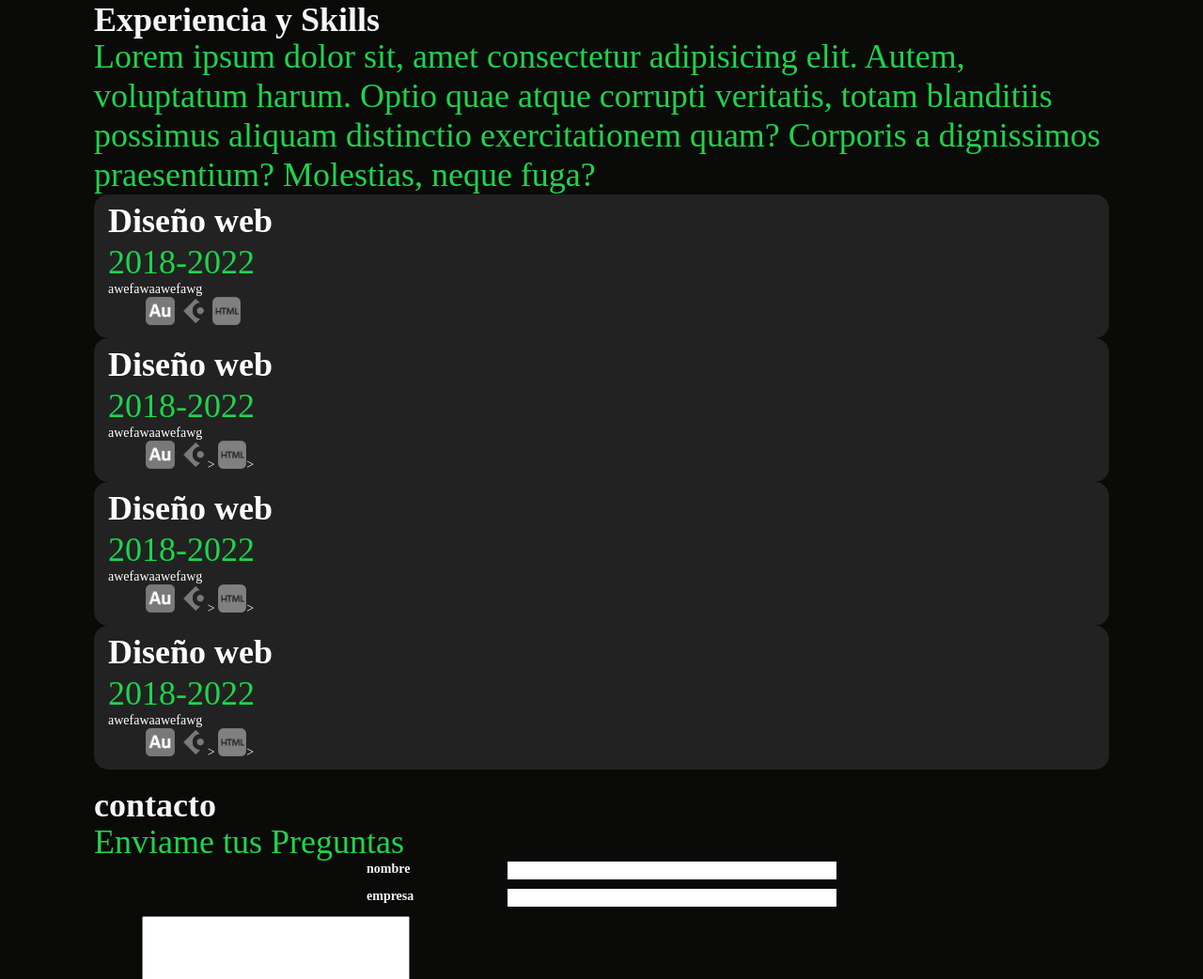
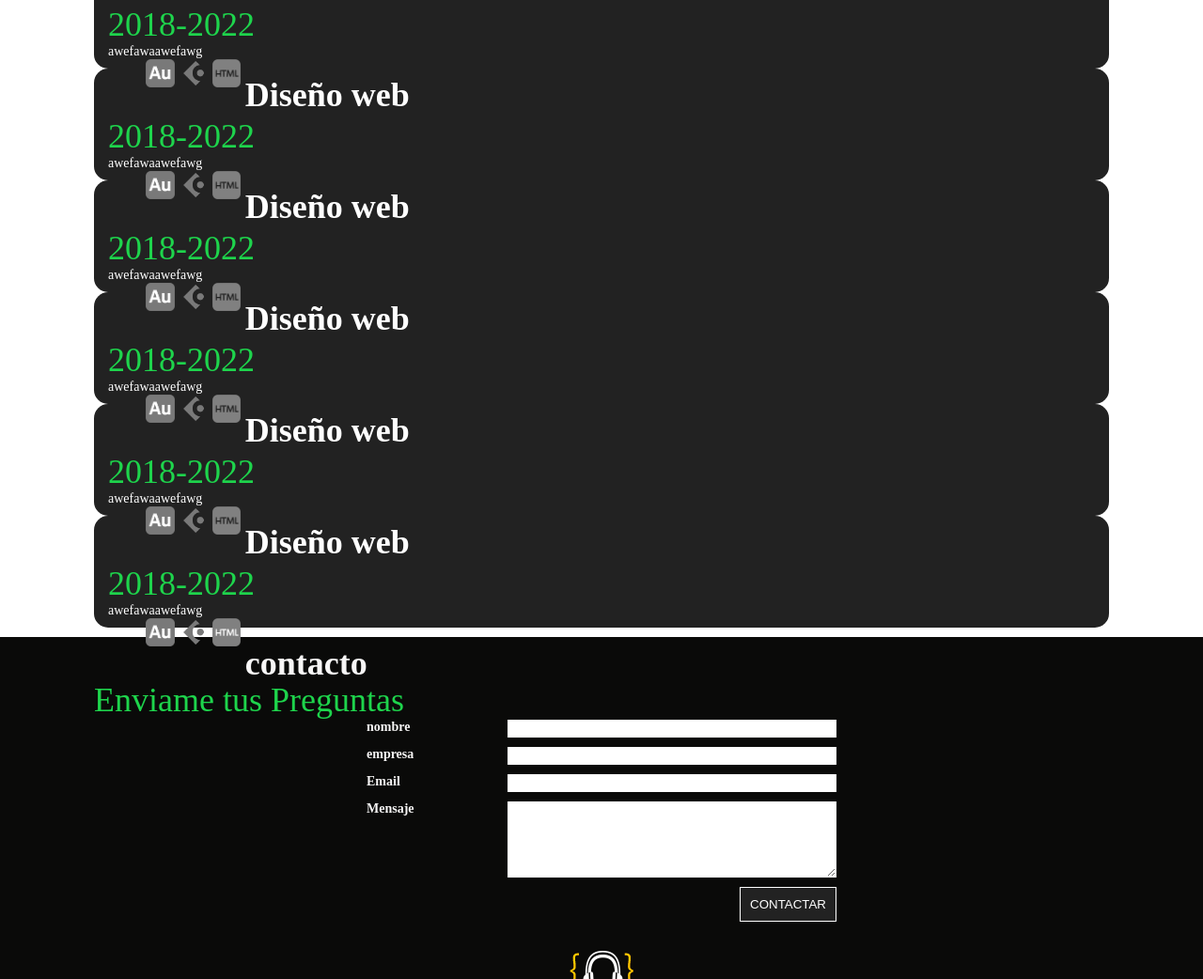
Before and after one commit to rodrigoalexis12345/Portafoliorodrigoapaza.github.io, a plain HTML site: page index.html in a window 1280 px wide. Shown: the part 1758-2800 px from the top of the page at 94% size. Drawn offline with Linux system fonts and the light colour scheme.

Commit message:
Update index.html

```diff
--- a/index.html
+++ b/index.html
@@ -1,7 +1,7 @@
 <!DOCTYPE html>
 <html>
     <head>
-        <meta charset="UTF8">
+        <meta charset="UTF-8">
         <title>Portafolio de rodrigo</title>
         <script src="https://kit.fontawesome.com/f56f6708a5.js"crossorigin="anonymous"></script>
         <link rel="stylesheet" href="css/estilos.css">
@@ -12,7 +12,7 @@
             <ul>
                 <li><a href="#sobremi">Sobre mi </a></li>
                 <li><a href="#Portafolio">Portafolio</a></li>
-                <li id="logo"><img src="img/cascos.png" alt="Portafolio 1"></li>
+                <li id="logo"><img src="img/cascos.png"></li>
                 <li><a href="#skills">Skills</a></li>
                 <li><a href="#Contactar">contactar</a></li>
             </ul>
@@ -20,50 +20,53 @@
 
         <article>
             <!--Bloque de Inicio-->
-            <section id="inicio" class="seccion">
+            <section id="inicio" class="section">
                 <h2>Rodrigo Alexis</h2>
                 <h3 class="hastag">#Programador</h3>
                 <h3 class="hastag">#jugador</h3>
                 <ul id="redessociales">
                     <li><a href="https://open.spotify.com/"target="_blank"><i class="fa-brands fa-spotify"></i></a></li>
-                 <li> <a href="https://twitter.com/"target="_blank"><i class="fa brands fa-twitter"></i></a></li>
-                 <li> </li><a href="https://www.linkedin.com/"target="_blank"><i class="fa-brands fa-linkedin"></i></a></li>
-                 <li> <a href="https://www.instagram.com"target="_blank"><i class="fa-brands fa-square-instagram"></i></a></li>
+                    <li><a href="https://twitter.com/"target="_blank"><i class="fa brands fa-twitter"></i></a></li>
+                    <li><a href="https://www.linkedin.com/"target="_blank"><i class="fa-brands fa-linkedin"></i></a></li>
+                    <li><a href="https://www.instagram.com"target="_blank"><i class="fa-brands fa-square-instagram"></i></a></li>
                 </ul>
             </section>
 
             <!--Bloque2: Sobre mi-->
-            <section id="Sobre mi"class="seccion">
-                <div id="Imgsobremi"><img src="img/inicio.png"height="250px"></div>
+            <section id="Sobre mi"class="section">
                 <div id="Imgsobremi">
                     <h2>Sobre mi</h2>
+                    <img src="img/Bill_Gates.jpeg" height="250px">
                     <p>Soy<strong>Programador y apasionado por la tecnologia</strong></p><!--NEGRITA-->
-                <img src="img/Bill_Gates.jpeg" height="250px">
                     <p>Soy <strong>Rodrigo Alexis</strong></p>
                     <p>estudio la carrera diseño y desarrollo de sotware,me defino como una <cite> Persona alegre y activo </cite></p>
                 </div>
             </section>
             <!--Bloque3:de Portafolio-->
-            <section id="Portafolio" class="seccion">
+            <section id="portafolio" class="section">
                 <h2>Portafolio</h2>
                 <h3>Si 1+1 es 2 por que lo que yo siento por ella
                 no es lo mismo que ella siente por mi</h3>
                 <div class="filaportafolio">
-                <div>
-                <video controls width="250" src="Media/Netlfix.mp4"></video>
+                    <div class="card">
+                        <video controls width="265" src="Media/Netlfix.mp4" type="video mp4"></video>
                         <h3>musica</h3>
                         <h4>Concierto Rata Blanca</h4>
                         <div class="sep"></div>
                         <p>Lorem ipsum dolor sit amet consectetur adipisicing elit</p>
-               <div class="masinfo"><button type="button">MAS INFO</button></div>
+                        <div class="masinfo">
+                            <button type="button">MAS INFO</button>
+                        </div>
                     </div>
                     <div class="card">
-                <iframe src="https://www.youtube.com/embed/U2ybLufNxAc" title="YouTube video player" frameborder="0" allow="accelerometer; autoplay; clipboard-write; encrypted-media; gyroscope; picture-in-picture;web-share"allowfullscreen></iframe></Iframe>
+                        <video controls width="250" src="Media/Madagascar.mp4"></video>
                         <h3>musica</h3>
                         <h4>Concierto Rata Blanca</h4>
                         <div class="sep"></div>
                         <p>Lorem ipsum dolor sit amet consectetur adipisicing elit.</p>
-                <div class="masinfo"><button type="button">MAS INFO</button></div>
+                        <div class="masinfo">
+                            <button type="button">MAS INFO</button>
+                        </div>
                     </div>
                 <div class="card">
                         <img src="img/imagen_portfolio.png" alt="Portafolio 3">
@@ -71,7 +74,9 @@
                         <h4>Concierto rata Blanca</h4>
                         <div class="sep"></div>
                         <p>Lorem, ipsum dolor sit amet consectetur adipisicing elit</p>
-               <div class="masinfo"><button type="button">MAS INFO</button></div>
+                        <div class="masinfo">
+                            <button type="button">MAS INFO</button>
+                        </div>
                 </div>
                 <div class="card">
                         <img src="img/imagen_portfolio.png" alt="Portafolio 4">
@@ -79,14 +84,15 @@
                         <h4>Concierto rata Blanca</h4>
                         <div class="sep"></div>
                         <p>Lorem ipsum dolor sit amet consectetur adipisicing elit</p>
-                <div class="masinfo"><button type="button">MAS INFO</button></div>
-
+                        <div class="masinfo"><button type="button">MAS INFO</button>
+                    </div>
                 </div>
             </section>
             <!--Bloque4: Experiencia-->
-            <section id="Experiencia">
+            <section id="experiencia">
               <h2>Experiencia y Skills</h2>
               <h3>Lorem ipsum dolor sit, amet consectetur adipisicing elit. Autem, voluptatum harum. Optio quae atque corrupti veritatis, totam blanditiis possimus aliquam distinctio exercitationem quam? Corporis a dignissimos praesentium? Molestias, neque fuga?</h3>
+
                 <div class="gridexp">
                     <div class="cardexp">
                         <h2>Diseño web</h2>
@@ -95,7 +101,7 @@
                         <ul>
                             <li><img src="img/tecno_au.png" height="30px"></li>
                             <li><img src="img/tecno_cu.png" height="30px"></li>
-                <li></li><img src="img/tecno_html.png"height="30px"><li>
+                            <li><img src="img/tecno_html.png"height="30px"><li>
                         </ul>
                     </div>
                     <div class="cardexp">
@@ -104,8 +110,8 @@
                         <p>awefawaawefawg</p>
                         <ul>
                             <li><img src="img/tecno_au.png" height="30px"></li>
-                    <li></li><img src="img/tecno_cu.png" height="30px">></li>
-                    <li></li><img src="img/tecno_html.png" height="30px">></li>
+                            <li><img src="img/tecno_cu.png" height="30px"></li>
+                            <li><img src="img/tecno_html.png"height="30px"><li>
                         </ul>
                     </div>
                     <div class="cardexp">
@@ -114,8 +120,8 @@
                         <p>awefawaawefawg</p>
                         <ul>
                             <li><img src="img/tecno_au.png" height="30px"></li>
-                    <li></li><img src="img/tecno_cu.png" height="30px">></li>
-                    <li></li><img src="img/tecno_html.png" height="30px">></li>
+                            <li><img src="img/tecno_cu.png" height="30px"></li>
+                            <li><img src="img/tecno_html.png"height="30px"><li>
                         </ul>
                     </div>
                     <div class="cardexp">
@@ -124,43 +130,65 @@
                         <p>awefawaawefawg</p>
                         <ul>
                             <li><img src="img/tecno_au.png" height="30px"></li>
-                    <li></li><img src="img/tecno_cu.png" height="30px">></li>
-                    <li></li><img src="img/tecno_html.png" height="30px">></li>
+                            <li><img src="img/tecno_cu.png" height="30px"></li>
+                            <li><img src="img/tecno_html.png"height="30px"><li>
                         </ul>
-
+                    </div>
+                    <div class="cardexp">
+                        <h2>Diseño web</h2>
+                        <h3 class="textoizquierda">2018-2022</h3>
+                        <p>awefawaawefawg</p>
+                        <ul>
+                            <li><img src="img/tecno_au.png" height="30px"></li>
+                            <li><img src="img/tecno_cu.png" height="30px"></li>
+                            <li><img src="img/tecno_html.png"height="30px"><li>
+                        </ul>
+                    </div>
+                    <div class="cardexp">
+                        <h2>Diseño web</h2>
+                        <h3 class="textoizquierda">2018-2022</h3>
+                        <p>awefawaawefawg</p>
+                        <ul>
+                            <li><img src="img/tecno_au.png" height="30px"></li>
+                            <li><img src="img/tecno_cu.png" height="30px"></li>
+                            <li><img src="img/tecno_html.png"height="30px"><li>
+                        </ul>
+                    </div>
             </div>
             </section>
             <!--Bloque5: Contactar-->
             <section id="contactar">
                 <h2>contacto</h2>
                 <h3>Enviame tus Preguntas</h3>
-                <form  action="#"></form>
+                <form  action="#">
                     <div class="itemform">
                         <label for="nombre">nombre</label>
                         <input type="text" id="nombre" name="nombre"minlenght="2"maxlength="64" size="32" required>
-
                     </div>
                     <div class="itemform">
                         <label for="empresa">empresa</label>
                         <input type="text" id="email"name="email"minlenght="10"maxlength="128"size="32"required>
+                    </div>
+                    <div class="itemform">
+                        <label for="email">Email</label>
+                        <input type="text" id="email" name="email"minlenght="2"maxlength="64" size="32" required>
 
                     </div>
-                <div class="Itemform">
+                    <div class="itemform">
                         <label for="mensaje">Mensaje</label>
                         <textarea id="mensaje" name="mensaje" cols="33" rows="5"></textarea>
                     </div>
-                <div class="itemform"></div>
-                <input type="submit" name="boton"
-        value="CONTACTAR">
+                    <div class="itemform">
+                        <input type="submit" name="boton" value="CONTACTAR">
                     </div>
+                </form>
             </section>
+        </div>
+
         </article>
-        <footer>
-            <ul>
-                <li class="logo"><a href="#inicio"><img src="img/cascos.png"alt=""></a></li>
-                <li>Te quiero Gracias</li>
-            </ul>
+    </body>
+    <footer class="footerl">
+            <img src="img/cascos.png">
+            <p>Te quiero Gracias</p>
     </footer>
-
-    </body>
 </html>
```
Lines whose indentation alone changed are shown as unchanged.
